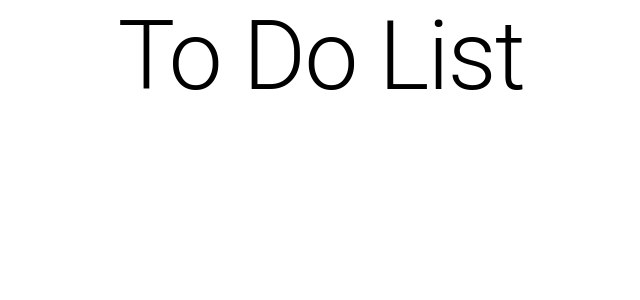
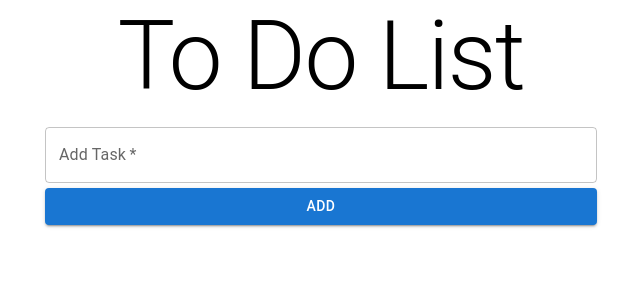
Before and after one commit to martinzmargaryan/todo_list2, a React (Create React App) app: page / in a window 1280 px wide. Shown: the top 300 px of the page, without its empty margins (319-959 px from the left). Built offline with nearby package versions, Linux system fonts and the light colour scheme.

Commit message:
add TodoForm component

```diff
--- a/src/App.js
+++ b/src/App.js
@@ -1,11 +1,13 @@
 import React from "react";
 import { Container } from "@mui/material";
 import TodoTItle from "./components/TodoTItle";
+import TodoForm from "./components/TodoForm";
 
 function App() {
   return (
     <Container maxWidth="sm">
       <TodoTItle />
+      <TodoForm />
     </Container>
   );
 }
--- /dev/null
+++ b/src/components/TodoForm.js
@@ -0,0 +1,36 @@
+import React, { useState } from "react";
+import { FormControl, TextField, Button } from "@mui/material";
+
+const TodoForm = (props) => {
+  const [text, setText] = useState("");
+
+  const hanleSubmit = (e) => {
+    e.preventDefault();
+    props.addTodo(text);
+    setText("");
+  };
+
+  return (
+    <form onSubmit={hanleSubmit}>
+      <FormControl fullWidth={true}>
+        <TextField
+          value={text}
+          onChange={(e) => setText(e.target.value)}
+          label="Add Task"
+          required={true}
+          style={{ marginTop: 15 }}
+        />
+        <Button
+          type="submit"
+          variant="contained"
+          color="primary"
+          style={{ marginTop: 5, marginBottom: 25 }}
+        >
+          Add
+        </Button>
+      </FormControl>
+    </form>
+  );
+};
+
+export default TodoForm;
```
